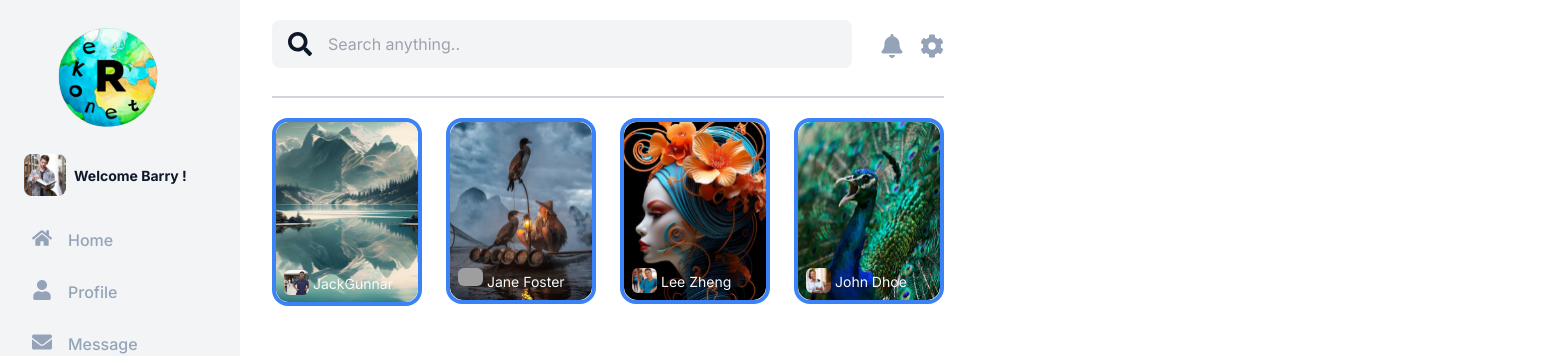
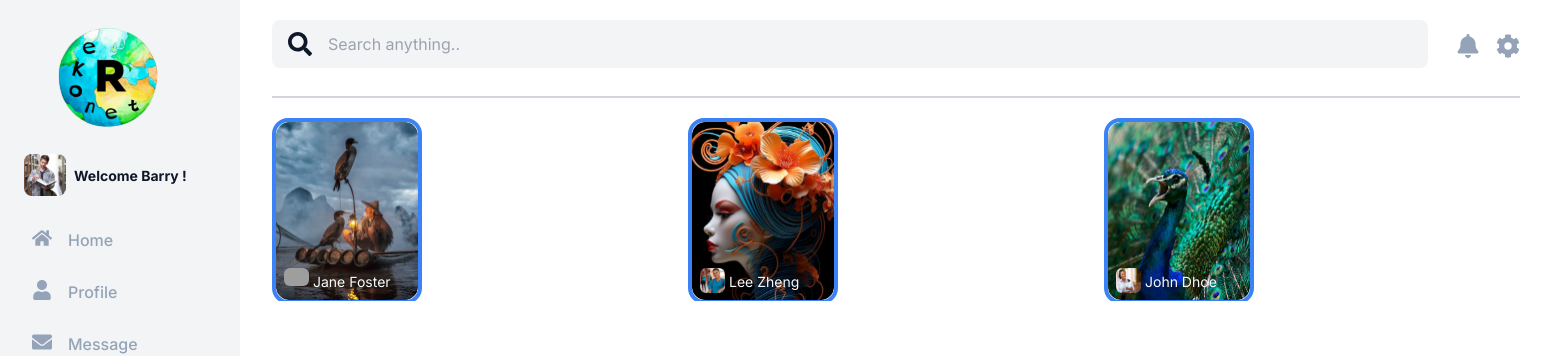
Before and after one commit to HuzaifaGhoury/Rekonethomeui, a Next.js app: page / in a window 1280 px wide. Shown: the top 356 px of the page, 1545 px wide, since content can reach past the window. Built offline with nearby package versions, Linux system fonts and the light colour scheme; grey boxes are pictures that could not be loaded.

Commit message:
add slidder

```diff
--- a/app/home/page.tsx
+++ b/app/home/page.tsx
@@ -1,3 +1,5 @@
+import React from 'react';
+import Slider from "react-slick";
 import { FaSearch, FaCog, FaBell, FaEllipsisV, FaRegCommentDots } from 'react-icons/fa';
 import data from '../Data/data.json';
 import Image from 'next/image';
@@ -5,14 +7,54 @@ import user from '../../public/Images/homeimages/useroneimg.svg';
 import { CiHeart } from "react-icons/ci";
 import { TbLocationShare } from "react-icons/tb";
 import { BiBookmarkMinus } from "react-icons/bi";
+import "slick-carousel/slick/slick.css";
+import "slick-carousel/slick/slick-theme.css";
 
-  const Home = () => {
+const Home = () => {
   const storyData = data.storyData;
   const postData = data.postData;
 
+  const sliderSettings = {
+    dots: false,
+    infinite: true,
+    speed: 500,
+    slidesToShow: 3,
+    slidesToScroll: 1,
+    autoplay: true,
+    autoplaySpeed: 3000,
+    responsive: [
+      {
+        breakpoint: 768,
+        settings: {
+          slidesToShow: 2,
+          slidesToScroll: 1
+        }
+      },
+      {
+        breakpoint: 480,
+        settings: {
+          slidesToShow: 1,
+          slidesToScroll: 1
+        }
+      }
+    ]
+  };
+
+  const CustomPrevArrow = ({ onClick }) => (
+    <button className="slick-arrow slick-prev" onClick={onClick}>
+      &lt;
+    </button>
+  );
+
+  const CustomNextArrow = ({ onClick }) => (
+    <button className="slick-arrow slick-next" onClick={onClick}>
+      &gt;
+    </button>
+  );
+
   return (
     <div className="container px-4 w-auto ml-4 ">
-    <div className="relative flex justify-between items-center gap-3 mt-5 w-auto">
+      <div className="relative flex justify-between items-center gap-3 mt-5 w-auto">
         <div className="flex-grow">
           <input
             type="text"
@@ -28,8 +70,8 @@ import { BiBookmarkMinus } from "react-icons/bi";
           <FaCog className="h-6 w-6 text-slate-400" />
         </div>
       </div>
-      <div className="border border-gray-300 mt-7  "></div>
-      <div className="flex  md:flex gap-6 mt-5">
+      <div className="border border-gray-300 mt-7"></div>
+      <Slider {...sliderSettings} className="mt-5" nextArrow={<CustomNextArrow />} prevArrow={<CustomPrevArrow />}>
         {storyData.map(story => (
           <div key={story.id} className="flex flex-col gap-2">
             <div className="w-full h-40 rounded-md ">
@@ -45,7 +87,7 @@ import { BiBookmarkMinus } from "react-icons/bi";
             </div>
           </div>
         ))}
-      </div>
+      </Slider>
       <div className="flex flex-col gap-6   w-auto mt-20">
     <div className=" shadow-lg  rounded-md h-16">
           <div className="flex items-center gap-3  ">
```
